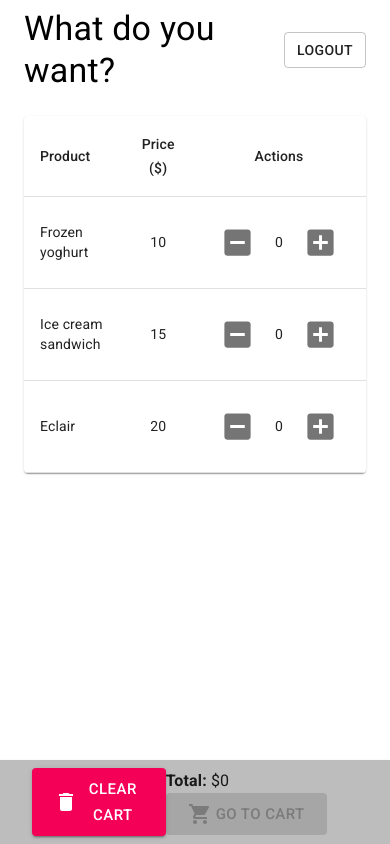
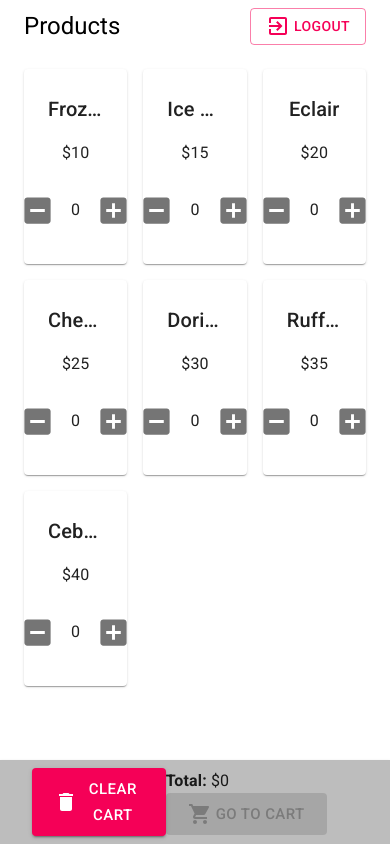
Before and after one commit to guizoxxv/pindureta-app, a React (Create React App) app: page / in a window 390 px wide. Built offline with nearby package versions, Linux system fonts and the light colour scheme.

Commit message:
Adding responsiveness

```diff
--- a/package.json
+++ b/package.json
@@ -5,6 +5,7 @@
   "dependencies": {
     "@material-ui/core": "^4.11.0",
     "@material-ui/icons": "^4.9.1",
+    "@material-ui/lab": "^4.0.0-alpha.56",
     "@testing-library/jest-dom": "^5.11.6",
     "@testing-library/react": "^11.1.2",
     "@testing-library/user-event": "^12.2.2",
--- a/src/components/logoutButton.tsx
+++ b/src/components/logoutButton.tsx
@@ -1,7 +1,8 @@
 import React, { useContext } from 'react';
-import { Button } from '@material-ui/core';
+import { Box, Button } from '@material-ui/core';
 import LogoutDialog from './logoutDialog';
 import { DialogContext } from '../context/dialog';
+import ExitToAppIcon from '@material-ui/icons/ExitToApp';
 
 const LogoutButton: React.FC = () => {
   const { open } = useContext(DialogContext);
@@ -11,10 +12,13 @@ const LogoutButton: React.FC = () => {
       <Button
         type="button"
         variant="outlined"
-        color="default"
+        color="secondary"
         onClick={() => open('logout')}
       >
-        Logout
+        <ExitToAppIcon />
+        <Box ml={0.5}>
+          Logout
+        </Box>
       </Button>
       <LogoutDialog />
     </>
--- a/src/pages/productsList/components/quantityRow.tsx
+++ b/src/components/quantityRow.tsx
@@ -1,8 +1,8 @@
 import React, { useContext } from 'react';
 import PlusIcon from '@material-ui/icons/AddBox';
 import MinusIcon from '@material-ui/icons/IndeterminateCheckBox';
-import { Box, IconButton } from '@material-ui/core';
-import { OrderContext } from '../../../context/order';
+import { Box, IconButton, Typography } from '@material-ui/core';
+import { OrderContext } from '../context/order';
 
 interface QuantityRowData {
   productId: string;
@@ -20,8 +20,10 @@ const QuantityRow: React.FC<QuantityRowData> = ({ productId }) => {
       <IconButton onClick={() => decreaseQuantity(productId)} aria-label="decrease quantity">
         <MinusIcon fontSize="large" />
       </IconButton>
-      <Box mx={1}>
-        {getQuantityRow(productId)}
+      <Box mx={0.5}>
+        <Typography>
+          {getQuantityRow(productId)}
+        </Typography>
       </Box>
       <IconButton onClick={() => increaseQuantity(productId)} aria-label="increase quantify">
         <PlusIcon fontSize="large" />
--- a/src/context/auth.tsx
+++ b/src/context/auth.tsx
@@ -47,11 +47,12 @@ export const AuthProvider: React.FC = ({ children }) => {
   }, []);
 
   const logout = useCallback((): void => {
-    console.log('logout');
     Object.entries(localStorage)
       .map(item => item[0])
       .filter(item => item.startsWith(`@${appName}:`))
       .map(item => localStorage.removeItem(item));
+
+    window.location.href = '/login';
   }, []);
 
   return (
--- a/src/context/dialog.tsx
+++ b/src/context/dialog.tsx
@@ -16,6 +16,7 @@ const dialogs: DialogState = {
   payNow: false,
   finish: false,
   logout: false,
+  orderTableMore: false,
 }
 
 export const DialogContext = createContext<DialogContextData>({} as DialogContextData);
--- a/src/data/products.json
+++ b/src/data/products.json
@@ -14,6 +14,26 @@
       "id": "ef73b825-6f4a-42d5-a67d-277440b063a3",
       "name": "Eclair",
       "price": 20
+    },
+    {
+      "id": "567acc75-359b-41bb-b3a5-7c6976b626f3",
+      "name": "Cheetos",
+      "price": 25
+    },
+    {
+      "id": "d7fcf8be-43ef-4da3-8fdc-1ddde8d3b799",
+      "name": "Doritos",
+      "price": 30
+    },
+    {
+      "id": "26dc9382-6104-40a9-970b-595409172e6e",
+      "name": "Ruffles",
+      "price": 35
+    },
+    {
+      "id": "d2a3ccd8-8627-4bc8-a3f4-b57819710f04",
+      "name": "Cebolitos",
+      "price": 40
     }
   ]
 }
--- /dev/null
+++ b/src/pages/cart/components/orderTable.tsx
@@ -0,0 +1,104 @@
+import React, { useContext, useEffect } from 'react';
+import {
+  TableContainer,
+  Table,
+  TableRow,
+  TableHead,
+  TableCell,
+  TableBody,
+  Paper,
+  Typography,
+  Box,
+  IconButton,
+} from '@material-ui/core';
+import { appName } from '../../../config';
+import { OrderContext } from '../../../context/order';
+import DeleteIcon from '@material-ui/icons/Delete';
+import QuantityRow from '../../../components/quantityRow';
+import MoreVertIcon from '@material-ui/icons/MoreVert';
+import { DialogContext } from '../../../context/dialog';
+import OrderTableMoreDialog from './orderTableMoreDialog';
+
+const OrderTable: React.FC = () => {
+  const { order, removeItem } = useContext(OrderContext);
+  const { open } = useContext(DialogContext);
+  const isMobile = true;
+
+  useEffect((): void => {
+    localStorage.setItem(`@${appName}:order`, JSON.stringify(order));
+  }, [order]);
+
+  return (
+    <TableContainer component={Paper}>
+      {isMobile ? (
+        <>
+          <Table aria-label="simple table">
+            <TableHead>
+              <TableRow>
+                <TableCell>Product</TableCell>
+                <TableCell align="center">
+                  <Typography>Total</Typography>
+                </TableCell>
+                <TableCell />
+              </TableRow>
+            </TableHead>
+            <TableBody>
+              {Object.values(order).map(item => (
+                <TableRow key={item.id}>
+                  <TableCell component="th" scope="row">
+                    <Typography>{item.name}</Typography>
+                  </TableCell>
+                  <TableCell align="center">
+                    <Typography>
+                      ${item.price} x {item.quantity} = ${item.total}
+                    </Typography>
+                  </TableCell>
+                  <TableCell>
+                    <IconButton aria-label="more">
+                      <MoreVertIcon onClick={() => open('orderTableMore')} />
+                    </IconButton>
+                  </TableCell>
+                </TableRow>
+              ))}
+            </TableBody>
+          </Table>
+          <OrderTableMoreDialog />
+        </>
+      ) : (
+        <Table aria-label="simple table">
+          <TableHead>
+            <TableRow>
+              <TableCell>Product</TableCell>
+              <TableCell align="center"><Typography noWrap>Price ($)</Typography></TableCell>
+              <TableCell align="center">Quantity</TableCell>
+              <TableCell align="center"><Typography noWrap>Total ($)</Typography></TableCell>
+            </TableRow>
+          </TableHead>
+          <TableBody>
+            {Object.values(order).map(item => (
+              <TableRow key={item.id}>
+                <TableCell component="th" scope="row">
+                  <Box display="flex" alignItems="center">
+                    <IconButton onClick={() => removeItem(item.id)} aria-label="remove">
+                      <DeleteIcon fontSize="large" />
+                    </IconButton>
+                    <Box ml={0.5}>
+                      {item.name}
+                    </Box>
+                  </Box>
+                </TableCell>
+                <TableCell align="center">{item.price}</TableCell>
+                <TableCell align="center">
+                  <QuantityRow productId={item.id} />
+                </TableCell>
+                <TableCell align="center">{item.total}</TableCell>
+              </TableRow>
+            ))}
+          </TableBody>
+        </Table>
+      )}
+    </TableContainer>
+  )
+};
+
+export default OrderTable;
--- /dev/null
+++ b/src/pages/cart/components/orderTableMoreDialog.tsx
@@ -0,0 +1,64 @@
+import React, { useContext } from 'react';
+import {
+  Dialog,
+  DialogActions,
+  Button,
+  DialogContent,
+  IconButton,
+  Box,
+  Typography,
+} from '@material-ui/core';
+import { DialogContext } from '../../../context/dialog';
+import QuantityRow from '../../../components/quantityRow';
+import { OrderContext } from '../../../context/order';
+import DeleteIcon from '@material-ui/icons/Delete';
+
+const OrderTableMoreDialog: React.FC = () => {
+  const dialogId = 'orderTableMore';
+  const { isOpen, close } = useContext(DialogContext);
+  const { removeItem } = useContext(OrderContext);
+  const productId = 'ffeab1dd-302e-40ce-9c1b-77ba8d0ac86a';
+
+  const getOrderItem = () => {
+    //
+  };
+
+  const handleRemoveItem = () => {
+    removeItem(productId);
+
+    close(dialogId);
+  }
+
+  return (
+    <Dialog
+      onEntered={() => getOrderItem()}
+      open={isOpen[dialogId]}
+      onClose={() => close(dialogId)}
+      aria-labelledby="form-dialog-title"
+    >
+      <DialogContent>
+        <Box textAlign="center" mb={1}>
+          <Typography>Product Name</Typography>
+        </Box>
+        <QuantityRow productId={productId} />
+        <Box textAlign="center">
+          <IconButton onClick={handleRemoveItem} aria-label="remove">
+            <DeleteIcon fontSize="large" />
+          </IconButton>
+        </Box>
+      </DialogContent>
+      <DialogActions>
+        <Button
+          onClick={() => close(dialogId)}
+          variant="contained"
+          color="secondary"
+          fullWidth
+        >
+          Close
+        </Button>
+      </DialogActions>
+    </Dialog>
+  );
+};
+
+export default OrderTableMoreDialog;
--- a/src/pages/cart/components/paymentButtons.tsx
+++ b/src/pages/cart/components/paymentButtons.tsx
@@ -2,12 +2,14 @@ import React, { useContext } from 'react';
 import { Box, Button } from '@material-ui/core';
 import PayNowDialog from './payNowDialog';
 import { DialogContext } from '../../../context/dialog';
+import FinishDialog from '../../../components/finishDialog';
 
 const PaymentButtons: React.FC = () => {
   const { open } = useContext(DialogContext);
 
   return (
-    <Box display="flex" alignItems="center" justifyContent="center" mt={8}>
+    <>
+      <Box display="flex" alignItems="center" justifyContent="center" mt={5}>
         <Button
           type="button"
           variant="contained"
@@ -26,8 +28,10 @@ const PaymentButtons: React.FC = () => {
         >
           Pay<br></br>Later
         </Button>
+      </Box>
       <PayNowDialog />
-    </Box>
+      <FinishDialog />
+    </>
   );
 }
 
--- a/src/pages/cart/index.tsx
+++ b/src/pages/cart/index.tsx
@@ -1,39 +1,25 @@
-import React, { useContext, useEffect } from 'react';
+import React, { useContext } from 'react';
 import {
-  TableContainer,
-  Table,
-  TableRow,
-  TableHead,
-  TableCell,
-  TableBody,
-  Paper,
   Typography,
   Box,
   Container,
   Button,
-  IconButton,
 } from '@material-ui/core';
-import DeleteIcon from '@material-ui/icons/Delete';
-import QuantityRow from '../productsList/components/quantityRow';
 import PaymentButtons from './components/paymentButtons';
 import ArrowBackIcon from '@material-ui/icons/ArrowBack';
 import { OrderContext } from '../../context/order';
 import { Link } from 'react-router-dom';
-import FinishDialog from '../../components/finishDialog';
-import { appName } from '../../config';
 import LogoutButton from '../../components/logoutButton';
+import { Alert } from '@material-ui/lab';
+import OrderTable from './components/orderTable';
 
 const Card: React.FC = () => {
-  const { order, removeItem, getTotal } = useContext(OrderContext);
-
-  useEffect((): void => {
-    localStorage.setItem(`@${appName}:order`, JSON.stringify(order));
-  }, [order]);
+  const { getTotal } = useContext(OrderContext);
 
   return (
-    <Container>
+    <Container disableGutters>
       <Box display="flex" alignItems="center" justifyContent="space-between" mb={1}>
-        <Typography variant="h4" component="h4">
+        <Typography variant="h5" component="h5">
           Cart
         </Typography>
         <LogoutButton />
@@ -41,55 +27,30 @@ const Card: React.FC = () => {
       <Box mb={3}>
         <Link to="/">
           <Button type="button" variant="contained" size="medium">
-            <Box mr={1} display="flex" alignItems="center">
+            <Box mr={0.5} display="flex" alignItems="center">
               <ArrowBackIcon />
             </Box>
             Return to list
           </Button>
         </Link>
       </Box>
-      <TableContainer component={Paper}>
-        <Table aria-label="simple table">
-          <TableHead>
-            <TableRow>
-              <TableCell>Product</TableCell>
-              <TableCell align="center">Price ($)</TableCell>
-              <TableCell align="center">Quantity</TableCell>
-              <TableCell align="center">Total ($)</TableCell>
-            </TableRow>
-          </TableHead>
-          <TableBody>
-            {Object.values(order).map(item => (
-              <TableRow key={item.id}>
-                <TableCell component="th" scope="row">
-                  <Box display="flex" alignItems="center">
-                    <IconButton onClick={() => removeItem(item.id)} aria-label="remove">
-                      <DeleteIcon fontSize="large" />
-                    </IconButton>
-                    <Box ml={2}>
-                      {item.name}
-                    </Box>
-                  </Box>
-                </TableCell>
-                <TableCell align="center">{item.price}</TableCell>
-                <TableCell align="center">
-                  <QuantityRow productId={item.id} />
-                </TableCell>
-                <TableCell align="center">{item.total}</TableCell>
-              </TableRow>
-            ))}
-          </TableBody>
-        </Table>
-      </TableContainer>
-      <Box my={3} textAlign="right">
-        <Typography variant="h5" component="h5">
-          Total: ${getTotal()}
-        </Typography>
-      </Box>
-      {getTotal() > 0 && (
-        <PaymentButtons />
+      {getTotal() > 0 ? (
+        <>
+          <OrderTable />
+          <Box my={2} textAlign="right">
+            <Typography variant="h5" component="h5">
+              Total: ${getTotal()}
+            </Typography>
+          </Box>
+          <PaymentButtons />
+        </>
+      ) : (
+        <Box display="flex" alignItems="center" justifyContent="center">
+          <Typography>
+            <Alert severity="warning">Empty card</Alert>
+          </Typography>
+        </Box>
       )}
-      <FinishDialog />
     </Container>
   );
 };
--- a/src/pages/login/index.tsx
+++ b/src/pages/login/index.tsx
@@ -86,8 +86,8 @@ const Login: React.FC = () => {
 
   return (
     <Container maxWidth="sm">
-      <Typography variant="h4" component="h4" align="center">
-        Login
+      <Typography variant="h5" component="h5" align="center">
+        Pindureta
       </Typography>
       <Card className={classes.card} variant="outlined">
         <CardContent className={classes.cardContent}>
@@ -126,7 +126,7 @@ const Login: React.FC = () => {
             </Box>
             <Box mt={2} textAlign="center">
               <Button type="submit" variant="contained" color="primary">
-                Submit
+                Login
               </Button>
             </Box>
           </form>
--- a/src/pages/productsList/index.tsx
+++ b/src/pages/productsList/index.tsx
@@ -1,18 +1,13 @@
 import React, { useContext } from 'react';
 import {
-  TableContainer,
-  Table,
-  TableRow,
-  TableHead,
-  TableCell,
-  TableBody,
   Paper,
   Typography,
   Box,
   Container,
+  Grid,
 } from '@material-ui/core';
 import CardTotal from './components/cardTotal';
-import QuantityRow from './components/quantityRow';
+import QuantityRow from '../../components/quantityRow';
 import { ProductContext } from '../../context/product';
 import LogoutButton from '../../components/logoutButton';
 
@@ -22,36 +17,33 @@ const ProductsList: React.FC = () => {
   return (
     <Container>
       <Box display="flex" alignItems="center" justifyContent="space-between" mb={3}>
-        <Typography variant="h4" component="h4">
-          What do you want?
+        <Typography variant="h5" component="h5">
+          Products
         </Typography>
         <LogoutButton />
       </Box>
       <Box mb={3}>
-        <TableContainer component={Paper}>
-          <Table aria-label="simple table">
-            <TableHead>
-              <TableRow>
-                <TableCell>Product</TableCell>
-                <TableCell align="center">Price ($)</TableCell>
-                <TableCell align="center">Actions</TableCell>
-              </TableRow>
-            </TableHead>
-            <TableBody>
-              {products && products.map((product, key) => (
-                <TableRow key={key}>
-                  <TableCell component="th" scope="row">
+        <Grid container spacing={2}>
+          {products && products.map((product, key) => (
+            <Grid item xs={4} key={key}>
+              <Paper>
+                <Box p={3} textAlign="center">
+                  <Typography variant="h6" component="h6" noWrap>
                     {product.name}
-                  </TableCell>
-                  <TableCell align="center">{product.price}</TableCell>
-                  <TableCell align="center">
+                  </Typography>
+                  <Box my={2}>
+                    <Typography>
+                      ${product.price}
+                    </Typography>
+                  </Box>
+                  <Box>
                     <QuantityRow productId={product.id} />
-                  </TableCell>
-                </TableRow>
-              ))}
-            </TableBody>
-          </Table>
-        </TableContainer>
+                  </Box>
+                </Box>
+              </Paper>
+            </Grid>
+          ))}
+        </Grid>
       </Box>
       <CardTotal />
     </Container>
```
Also changed, not shown: 1 other file (tests, documents, lock files or other folders). Lines whose indentation alone changed are shown as unchanged.
